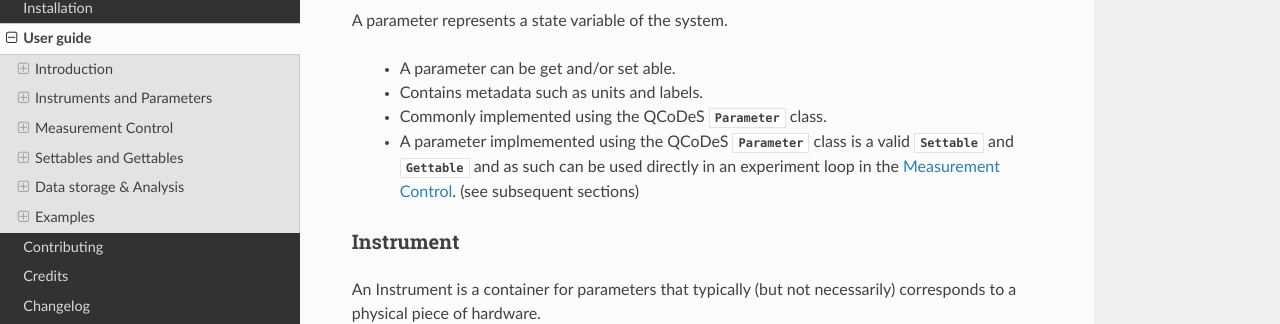
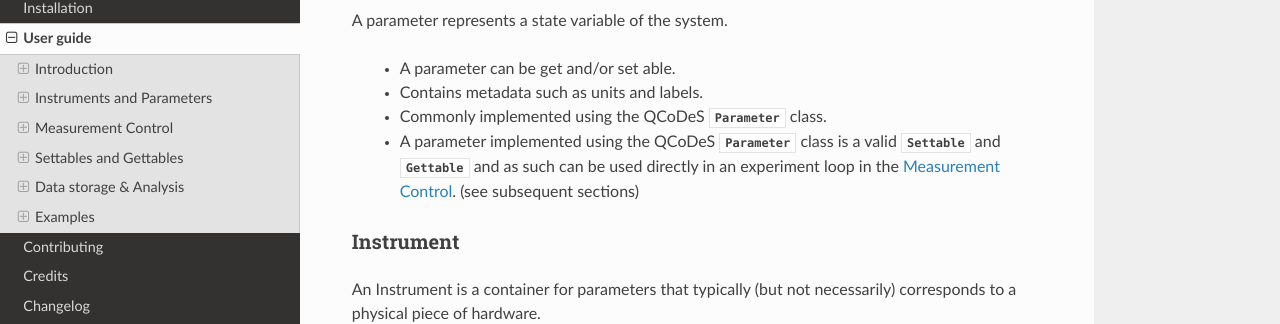
Before and after one commit to quantify-os/quantify-core, a Sphinx documentation site: the page built from docs/usage.rst, in a window 1280 px wide and 900 px high, scrolled down 849 px. Shown: the part 126-450 px from the top of the window. Built offline with Sphinx 7.4.7 and the Read the Docs theme 2.0.0, drawn with Linux system fonts in a browser that asks for light colours; cross-references to code outside the pages are shown as plain code; some of the changed lines change nothing that is shown.

Commit message:
fix some typos

```diff
--- a/docs/usage.rst
+++ b/docs/usage.rst
@@ -57,7 +57,7 @@
     - A parameter can be get and/or set able.
     - Contains metadata such as units and labels.
     - Commonly implemented using the QCoDeS :class:`~qcodes.instrument.parameter.Parameter` class.
-    - A parameter implmemented using the QCoDeS :class:`~qcodes.instrument.parameter.Parameter` class is a valid :class:`~quantify.measurement.Settable` and :class:`~quantify.measurement.Gettable` and as such can be used directly in an experiment loop in the `Measurement Control`_. (see subsequent sections)
+    - A parameter implemented using the QCoDeS :class:`~qcodes.instrument.parameter.Parameter` class is a valid :class:`~quantify.measurement.Settable` and :class:`~quantify.measurement.Gettable` and as such can be used directly in an experiment loop in the `Measurement Control`_. (see subsequent sections)
 
 Instrument
 -----------------
@@ -106,7 +106,7 @@
     :hide-code:
 
     mw_source1 = Instrument("mw_source1")
-    # NB: for brevity only, this not the proper way of adding parameters to qcodes intruments
+    # NB: for brevity only, this not the proper way of adding parameters to QCoDeS instruments
     mw_source1.freq = ManualParameter(
         name='freq',
         label='Frequency',
@@ -116,7 +116,7 @@
     )
 
     pulsar_QRM = Instrument("pulsar_QRM")
-    # NB: for brevity only, this not the proper way of adding parameters to qcodes intruments
+    # NB: for brevity only, this not the proper way of adding parameters to QCoDeS instruments
     pulsar_QRM.signal = Parameter(
         name='sig_a',
         label='Signal',
```
